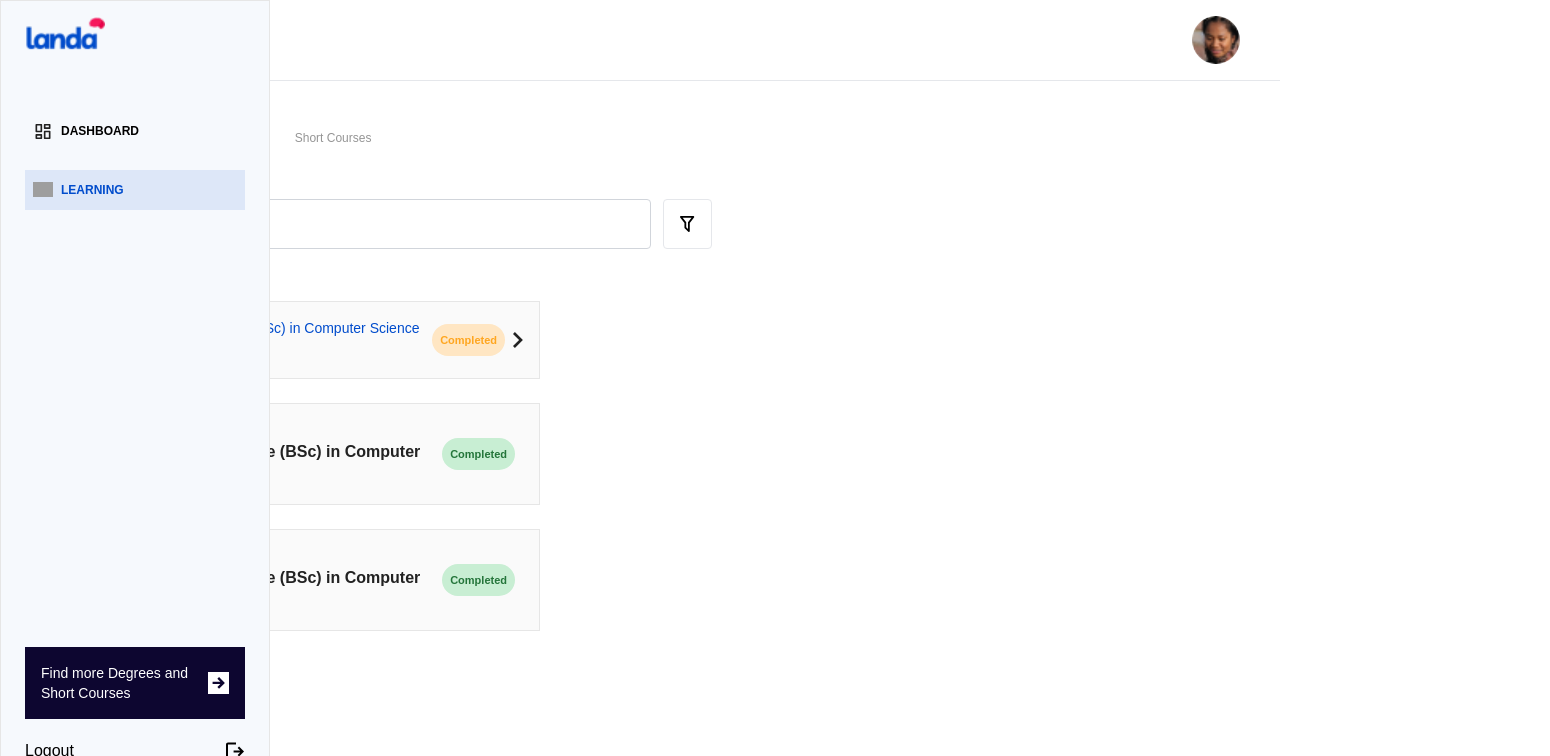
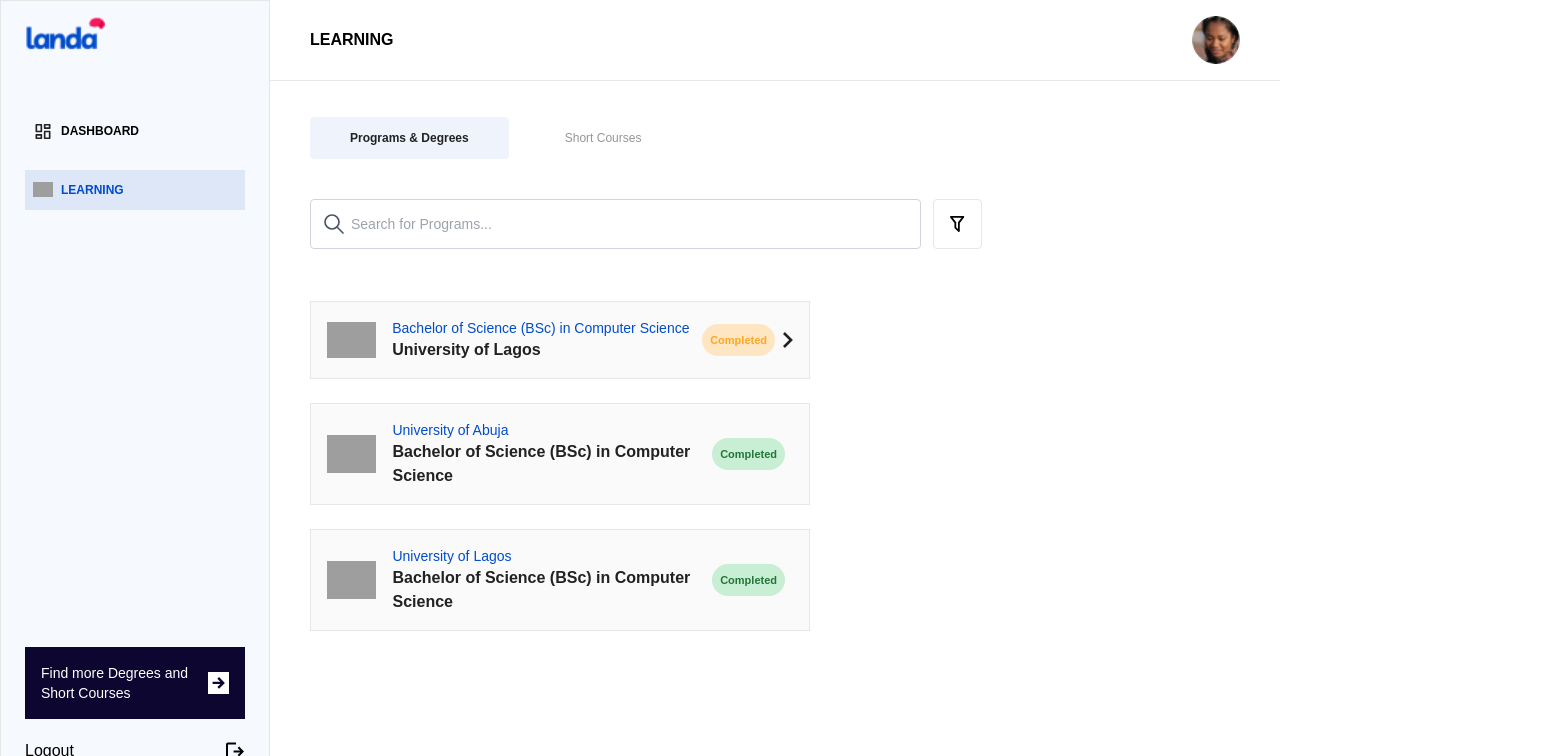
Before and after one commit to GodsfavourWiliiams/landalearn, a Next.js app: page / in a window 1280 px wide. Shown: the top 756 px of the page, 1550 px wide, since content can reach past the window. Built offline with nearby package versions, Linux system fonts and the light colour scheme; grey boxes are pictures that could not be loaded.

Commit message:
Resolved responsiveness issue with the layout wrapper

```diff
--- a/components/navbar.tsx
+++ b/components/navbar.tsx
@@ -7,7 +7,7 @@
   return (
     <>
     {/* Navbar */}
-    <div className="z-10 bg-[#FFFFFF] md:flex-row md:flex-nowrap md:justify-start flex items-center border-b ml-0 md:ml[270px]">
+    <div className="z-10 bg-[#FFFFFF] md:flex-row md:flex-nowrap md:justify-start flex items-center border-b ml-0 md:ml-[270px]">
       <div className="w-full mx-auto items-center flex justify-between md:flex-nowrap flex-wrap md:px-10 px-4 py-4">
         {/* Brand */}
         <span
--- a/layouts/index.tsx
+++ b/layouts/index.tsx
@@ -11,9 +11,9 @@
   return (
     <>
       <Sidebar />
-      <main className="ml-0 md:ml-[270px] relative">
+      <main className=" relative">
         <Navbar />
-        <div className="p-4 md:px-10 w-full">
+        <div className="p-4 md:px-10 w-full ml-0 md:ml-[270px]">
           {children}
         </div>
       </main>
```
